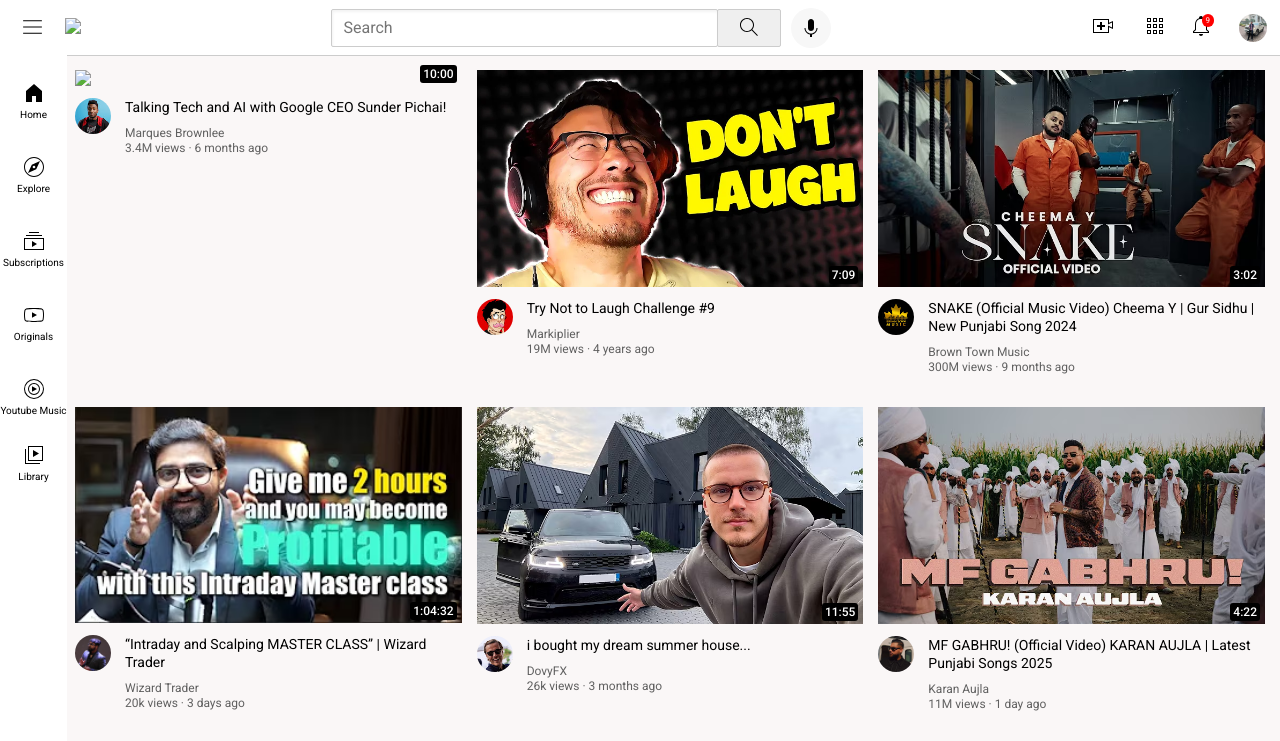
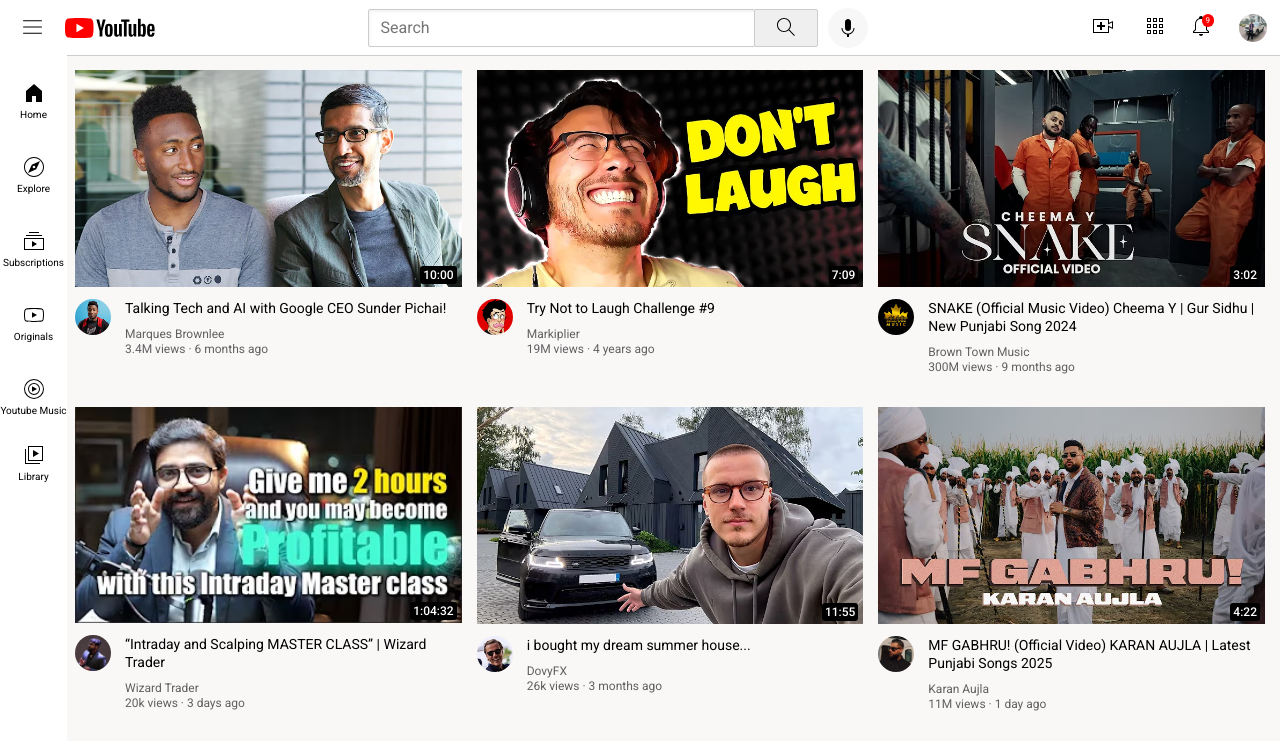
Before and after one commit to vanshnanda08/Youtube-Clone, a plain HTML site: page index.html in a window 1280 px wide. Shown: the top 741 px of the page. Drawn offline with Linux system fonts and the light colour scheme.

Commit message:
Update index.html

```diff
--- a/index.html
+++ b/index.html
@@ -21,7 +21,7 @@
       <div class="left-section">
         <img class="hamburger-menu"" src="hamburger-menu.svg"><img
           class="youtube-logo"
-          src="header-icons/youtube-logo.svg"
+          src="youtube-logo.svg"
         />
       </div>
       <div class="middle-section">
@@ -100,7 +100,7 @@
     <main class="video-grid">
       <div class="video">
         <div class="thumbnail-row">
-          <img class="thumbnail" src="]thumbnail-1.webp" />
+          <img class="thumbnail" src="thumbnail-1.webp" />
           <div class="time">10:00</div>
         </div>
         <div class="video-details">
```
